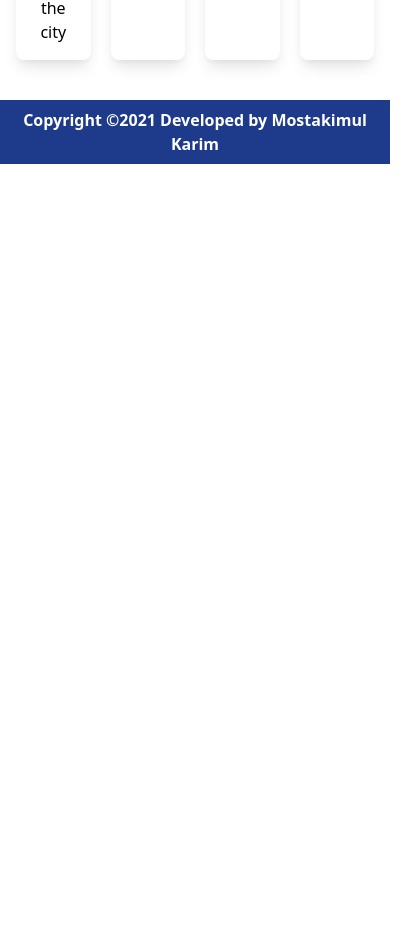
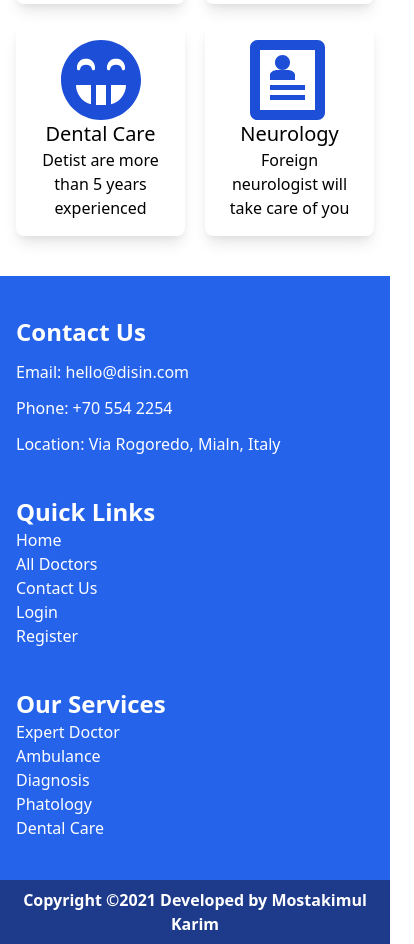
Before and after one commit to Mostakimul/react-health-care, a React (Create React App) app: page / in a window 390 px wide. Shown: the part 7903-8847 px from the top of the page, 414 px wide, since content can reach past the window. Before the commit the page ends 8067 px from the top, so only its background shows below. Built offline with nearby package versions, Linux system fonts and the light colour scheme; no server answers.

Commit message:
New footer added

```diff
--- a/src/components/Services.js
+++ b/src/components/Services.js
@@ -45,7 +45,7 @@ const Services = () => {
     },
     {
       icon: ImGrin2,
-      title: 'Detal Care',
+      title: 'Dental Care',
       details: 'Detist are more than 5 years experienced',
     },
     {
@@ -56,7 +56,7 @@ const Services = () => {
   ];
   return (
     <div className="container">
-      <div className="grid grid-cols-4 gap-5">
+      <div className="grid grid-cols-2 md:grid-cols-4 gap-5">
         {datas.map((data) => (
           <Service key={data.icon} data={data}></Service>
         ))}
--- a/src/components/TheFooter.js
+++ b/src/components/TheFooter.js
@@ -1,11 +1,56 @@
 import React from 'react';
+import { Link } from 'react-router-dom';
 
 const TheFooter = () => {
   return (
-    <div className="bg-blue-900 py-2 text-center">
-      <p className="text-white font-semibold text-base">
-        Copyright &#169;2021 Developed by Mostakimul Karim
-      </p>
+    <div>
+      <div className="bg-blue-600">
+        <div className="container">
+          <div className="grid md:grid-cols-3 grid-cols-1 gap-10 py-10 text-white">
+            {/* conatct */}
+            <div className="space-y-3 ">
+              <h3 className="font-semibold text-2xl">Contact Us</h3>
+              <p>Email: hello@disin.com</p>
+              <p>Phone: +70 554 2254</p>
+              <p>Location: Via Rogoredo, Mialn, Italy</p>
+            </div>
+            {/* page link */}
+            <div>
+              <h3 className="font-semibold text-2xl">Quick Links</h3>
+              <Link to="/" className="block">
+                Home
+              </Link>
+              <Link to="/all-doctors" className="block">
+                All Doctors
+              </Link>
+              <Link to="/contact-us" className="block">
+                Contact Us
+              </Link>
+              <Link to="/contact-us" className="block">
+                Login
+              </Link>
+              <Link to="/register" className="block">
+                Register
+              </Link>
+            </div>
+            {/* seriveces */}
+            <div>
+              <h3 className="font-semibold text-2xl">Our Services</h3>
+              <p>Expert Doctor</p>
+              <p>Ambulance</p>
+              <p>Diagnosis</p>
+              <p>Phatology</p>
+              <p>Dental Care</p>
+            </div>
+          </div>
+        </div>
+      </div>
+      {/* copyright section */}
+      <div className="bg-blue-900 py-2 text-center">
+        <p className="text-white font-semibold text-base">
+          Copyright &#169;2021 Developed by Mostakimul Karim
+        </p>
+      </div>
     </div>
   );
 };
```
